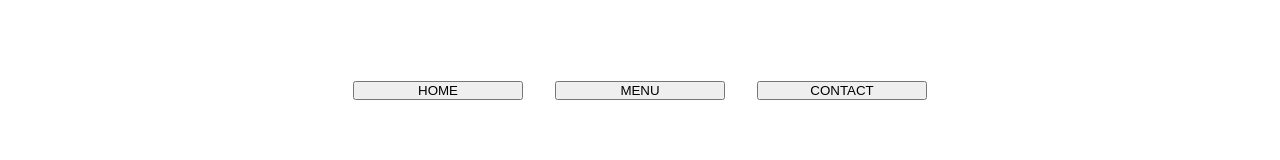
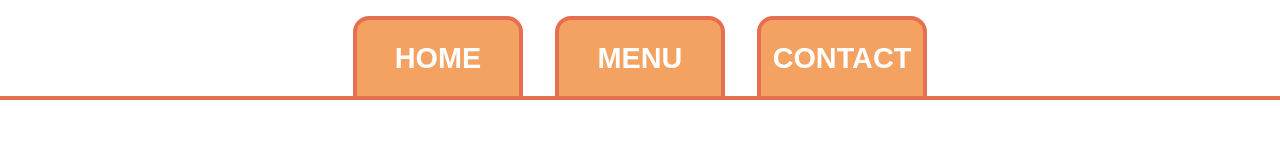
Before and after one commit to davmedeiros/restaurant-page, a website built with webpack: page src/index.html in a window 1280 px wide. Built offline with nearby package versions, Linux system fonts and the light colour scheme.

Commit message:
Style header and nav

```diff
--- a/src/css/style.css
+++ b/src/css/style.css
@@ -16,6 +16,7 @@
     --color-brand-psi: #f4a261;
     --color-brand-omega: #e76f51;
     --size-gap: 32px;
+    --size-border-radius: 16px;
 }
 
 body,
@@ -34,10 +35,22 @@ header {
     grid-row: 1 / 2;
     justify-content: center;
     align-items: end;
+    border-bottom: 4px solid var(--color-brand-omega);
 }
 
 nav {
     grid-auto-flow: column;
     grid-auto-columns: 170px;
     gap: var(--size-gap);
+    height: 80px;
 }
+
+nav button {
+    background-color: var(--color-brand-psi);
+    color: var(--color-light);
+    font-size: 1.8rem;
+    font-weight: bold;
+    border: 4px solid var(--color-brand-omega);
+    border-bottom: none;
+    border-radius: var(--size-border-radius) var(--size-border-radius) 0 0;
+}
```
